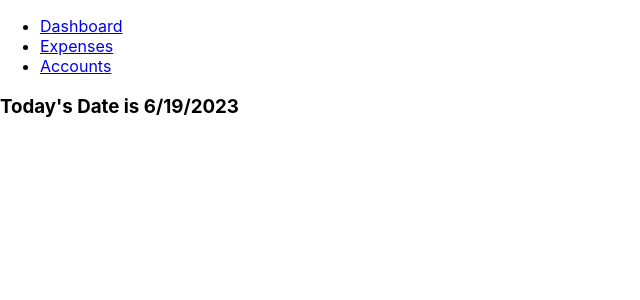
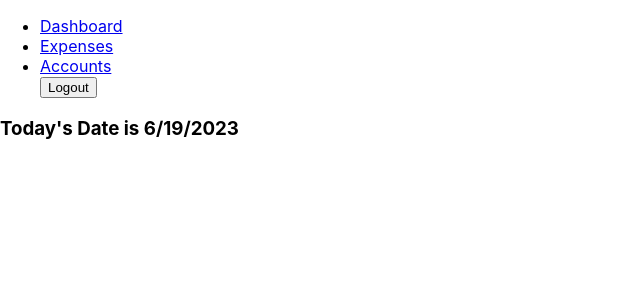
Before and after one commit to shroobear/budgeteer, a React (Create React App) app: page / in a window 1280 px wide. Shown: the top 300 px of the page, without its empty margins (0-640 px from the left). Built offline with nearby package versions, Linux system fonts and the light colour scheme.

Commit message:
installs functional navbar with NavLinks and RESTful routing

```diff
--- a/src/components/NavBar.js
+++ b/src/components/NavBar.js
@@ -20,6 +20,7 @@ function NavBar() {
                     Accounts
                 </NavLink>
             </li>
+        <button>Logout</button>
         </ul>
     </div>
   )
```
